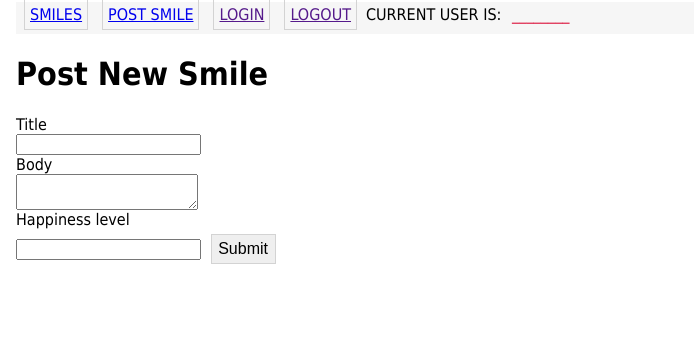
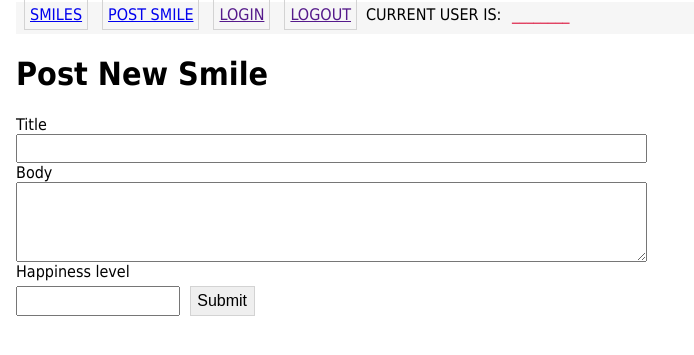
Before and after one commit to abenezerangelos/Smile-App, a Python web app: template app/View/templates/create.html in a window 1280 px wide. Shown: the top 355 px of the page, without its empty margins (0-694 px from the left). Run offline with Jinja, Linux system fonts and the light colour scheme; the template is opened without the code that fills it: most values are stand-ins (such as "Sample title", 1, 10 or a date in 2020); form fields are guessed from the names that the template uses.

Commit message:
Styled create.html

```diff
--- a/app/View/static/css/main.css
+++ b/app/View/static/css/main.css
@@ -97,3 +97,26 @@ a:hover {
     vertical-align: center;
     font-weight: bold;
 }
+
+.formtitle {
+    width: 50%;
+    font-family:Arial, Helvetica, sans-serif;
+    margin: 0px;
+    padding: 5px;
+}
+
+.formbody {
+    width: 50%;
+    height: 80px;
+    font-family:Arial, Helvetica, sans-serif;
+    margin: 0px;
+    padding: 5px;
+}
+
+.formselect {
+    width: 13%;
+    height: 30px;
+    font-family: Arial, Helvetica, sans-serif;
+    margin: 0px;
+    padding: 5px;
+}
--- a/app/View/templates/create.html
+++ b/app/View/templates/create.html
@@ -14,11 +14,11 @@
                 {{ form.title(class="formtitle") }}<br>
 
                 {{ form.body.label }}<br>
-                {{ form.body }}<br>
+                {{ form.body(class="formbody") }}<br>
 
             </div>
             {{ form.happiness_level.label }}<br>
-            {{ form.happiness_level }}
+            {{ form.happiness_level(class="formselect") }}
             <!-- TODO: (milestone2) Include the form item for `tag` selection.   -->
 
             {{ form.submit(class="button") }}
```
